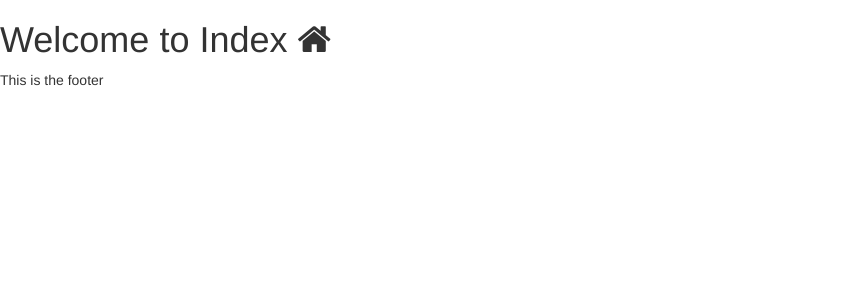
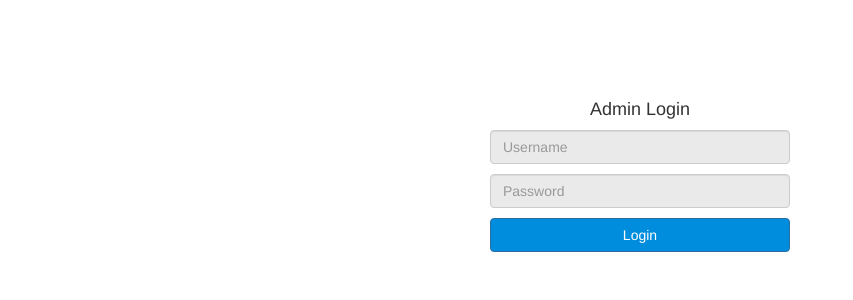
Before and after one commit to Mohammedbasiouny/eCommerce, a PHP site: page /admin/index.php in a window 1280 px wide. Shown: the top 300 px of the page, without its empty margins (0-853 px from the left). Run offline with PHP 8.4, Linux system fonts and the light colour scheme.

Commit message:
done 15!!

```diff
--- /dev/null
+++ b/admin/connect.php
@@ -0,0 +1,16 @@
+<?php
+
+    $dsn = 'mysql:host=localhost;dbname=shop';
+    $username = 'root';
+    $password = '';
+    $options = array(
+        PDO::MYSQL_ATTR_INIT_COMMAND => 'SET NAMES utf8',
+    );
+
+    try {
+        $con = new PDO($dsn, $username, $password, $options);
+        $con->setAttribute(PDO::ATTR_ERRMODE, PDO::ERRMODE_EXCEPTION);
+
+    } catch (PDOException $e) {
+        echo 'Connection failed: ' . $e->getMessage();
+    }
--- /dev/null
+++ b/admin/includes/languages/english.php
@@ -0,0 +1,24 @@
+<?php
+
+	function lang($phrase) {
+
+		static $lang = array(
+
+			// Navbar Links
+
+			'HOME_ADMIN' 	=> 'Home',
+			'CATEGORIES' 	=> 'Categories',
+			'ITEMS' 		=> 'Items',
+			'MEMBERS' 		=> 'Members',
+			'STATISTICS' 	=> 'Statistics',
+			'LOGS' 			=> 'Logs',
+			'COMMENTS' 		=> 'Comments',
+			'' => '',
+			'' => '',
+			'' => '',
+			'' => ''
+		);
+
+		return $lang[$phrase];
+
+	}
--- a/admin/includes/templates/footer.php
+++ b/admin/includes/templates/footer.php
@@ -1,9 +1,8 @@
-<footer class="footer">
-    This is the footer
-    <script src="layout/js/backend.js"></script>
-    <script src="layout/js/bootstrap.min.js"></script>
-    <script src="layout/js/jquery-3.7.1.min.js"></script>
-</footer>
-</body>
-
+<div class="footer"></div>
+		<script src="<?php echo $js ?>jquery-1.12.1.min.js"></script>
+		<script src="<?php echo $js ?>jquery-ui.min.js"></script>
+		<script src="<?php echo $js ?>bootstrap.min.js"></script>
+		<script src="<?php echo $js ?>jquery.selectBoxIt.min.js"></script>
+		<script src="<?php echo $js ?>backend.js"></script>
+	</body>
 </html>
--- a/admin/includes/templates/header.php
+++ b/admin/includes/templates/header.php
@@ -5,9 +5,9 @@
     <meta charset="UTF-8">
     <meta name="viewport" content="width=device-width, initial-scale=1.0">
     <title>Admin</title>
-    <link rel="stylesheet" href="layout/css/backend.css">
-    <link rel="stylesheet" href="layout/css/bootstrap.min.css">
-    <link rel="stylesheet" href="layout/css/fontawesome.min.css">
+    <link rel="stylesheet" href="<?php echo $css;?>backend.css">
+    <link rel="stylesheet" href="<?php echo $css;?>bootstrap.min.css">
+    <link rel="stylesheet" href="<?php echo $css;?>fontawesome.min.css">
 </head>
 
 <body>
--- a/admin/index.php
+++ b/admin/index.php
@@ -1,5 +1,58 @@
-<?php include "includes/templates/header.php"; ?>
+<?php
+	session_start();
+	$noNavbar = '';
+	// $pageTitle = 'Login';
 
-    <h1>Welcome to Index <i class="fa fa-home"></i></h1>
+	if (isset($_SESSION['Username'])) {
+		header('Location: dashboard.php'); // Redirect To Dashboard Page
+	}
 
-<?php include "includes/templates/footer.php"; ?>
+	include 'init.php';
+
+	// Check If User Coming From HTTP Post Request
+
+	if ($_SERVER['REQUEST_METHOD'] == 'POST') {
+
+		$username = $_POST['user'];
+		$password = $_POST['pass'];
+		$hashedPass = sha1($password);
+
+		// Check If The User Exist In Database
+
+		$stmt = $con->prepare("SELECT
+									UserID, Username, Password
+								FROM
+									users
+								WHERE
+									Username = ?
+								AND
+									Password = ?
+								AND
+									GroupID = 1
+								LIMIT 1");
+
+		$stmt->execute(array($username, $hashedPass));
+		$row = $stmt->fetch();
+		$count = $stmt->rowCount();
+
+		// If Count > 0 This Mean The Database Contain Record About This Username
+
+		if ($count > 0) {
+			$_SESSION['Username'] = $username; // Register Session Name
+			$_SESSION['ID'] = $row['UserID']; // Register Session ID
+			header('Location: dashboard.php'); // Redirect To Dashboard Page
+			exit();
+		}
+
+	}
+
+?>
+
+	<form class="login-form" action="<?php echo $_SERVER['PHP_SELF'] ?>" method="POST">
+		<h4 class="text-center">Admin Login</h4>
+		<input class="form-control" type="text" name="user" placeholder="Username" autocomplete="off" />
+		<input class="form-control" type="password" name="pass" placeholder="Password" autocomplete="new-password" />
+		<input class="btn btn-primary btn-block" type="submit" value="Login" />
+	</form>
+
+<?php include $tpl . 'footer.php'; ?>
--- /dev/null
+++ b/admin/init.php
@@ -0,0 +1,20 @@
+<?php
+
+	include 'connect.php';
+
+	// Routes
+
+	$tpl 	= 'includes/templates/'; // Template Directory
+	$lang 	= 'includes/languages/'; // Language Directory
+	$func	= 'includes/functions/'; // Functions Directory
+	$css 	= 'layout/css/'; // Css Directory
+	$js 	= 'layout/js/'; // Js Directory
+
+	// Include The Important Files
+
+	include $lang . 'english.php';
+	include $tpl . 'header.php';
+
+	// Include Navbar On All Pages Expect The One With $noNavbar Vairable
+
+	if (!isset($noNavbar)) { include $tpl . 'navbar.php'; }
--- a/admin/layout/css/backend.css
+++ b/admin/layout/css/backend.css
@@ -0,0 +1,63 @@
+/* Start Global Styles */
+
+body {
+    font-size: 16px;
+    background-color: #F4F4F4;
+}
+
+
+/* End Global Styles */
+/* Start Login Form */
+.login-form {
+    width: 300px;
+    margin: 100px auto;
+}
+
+.login-form h2 {
+    color: #888;
+}
+
+.login-form input {
+    margin-bottom: 10px;
+}
+
+.login-form .form-control {
+    background-color: #EAEAEA;
+
+}
+
+.login-form .btn {
+    background-color: #008DDE;
+}
+
+
+/* End Login Form */
+
+/* Start Bootsrtrap Edits */
+.navbar {
+    border-radius: 0;
+    margin-bottom: 0;
+}
+
+.nav>li>a {
+    padding: 15px 12px;
+}
+
+.navbar-brand {
+    font-size: 1em;
+}
+
+.navbar-inverse .navbar-nav > .open > a,
+.navbar-inverse .navbar-nav > .open > a:focus,
+.navbar-inverse.navbar-nav > .open > a:hover
+.dropdown-menu {
+    background-color: #3498db;
+}
+
+.dropdown-menu {
+}
+
+.dropdown-menu > li > a {
+    color: #fff;
+}
+/* End Bootsrtrap Edits */
--- a/admin/layout/js/backend.js
+++ b/admin/layout/js/backend.js
@@ -0,0 +1,115 @@
+$(function () {
+
+	'use strict';
+
+	// Dashboard
+
+	$('.toggle-info').click(function () {
+
+		$(this).toggleClass('selected').parent().next('.panel-body').fadeToggle(100);
+
+		if ($(this).hasClass('selected')) {
+
+			$(this).html('<i class="fa fa-minus fa-lg"></i>');
+
+		} else {
+
+			$(this).html('<i class="fa fa-plus fa-lg"></i>');
+
+		}
+
+	});
+
+	// Trigger The Selectboxit
+
+	$("select").selectBoxIt({
+
+		autoWidth: false
+
+	});
+
+	// Hide Placeholder On Form Focus
+
+	$('[placeholder]').focus(function () {
+
+		$(this).attr('data-text', $(this).attr('placeholder'));
+
+		$(this).attr('placeholder', '');
+
+	}).blur(function () {
+
+		$(this).attr('placeholder', $(this).attr('data-text'));
+
+	});
+
+	// Add Asterisk On Required Field
+
+	$('input').each(function () {
+
+		if ($(this).attr('required') === 'required') {
+
+			$(this).after('<span class="asterisk">*</span>');
+
+		}
+
+	});
+
+	// Convert Password Field To Text Field On Hover
+
+	var passField = $('.password');
+
+	$('.show-pass').hover(function () {
+
+		passField.attr('type', 'text');
+
+	}, function () {
+
+		passField.attr('type', 'password');
+
+	});
+
+	// Confirmation Message On Button
+
+	$('.confirm').click(function () {
+
+		return confirm('Are You Sure?');
+
+	});
+
+	// Category View Option
+
+	$('.cat h3').click(function () {
+
+		$(this).next('.full-view').fadeToggle(200);
+
+	});
+
+	$('.option span').click(function () {
+
+		$(this).addClass('active').siblings('span').removeClass('active');
+
+		if ($(this).data('view') === 'full') {
+
+			$('.cat .full-view').fadeIn(200);
+
+		} else {
+
+			$('.cat .full-view').fadeOut(200);
+
+		}
+
+	});
+
+	// Show Delete Button On Child Cats
+
+	$('.child-link').hover(function () {
+
+		$(this).find('.show-delete').fadeIn(400);
+
+	}, function () {
+
+		$(this).find('.show-delete').fadeOut(400);
+
+	});
+
+});
```
Also changed, not shown: admin/dashboard.php (added, +16 -0 lines), admin/includes/templates/navbar.php (added, +30 -0 lines), admin/layout/js/jquery-1.12.1.min.js (renamed from admin/layout/js/jquery-3.7.1.min.js).
